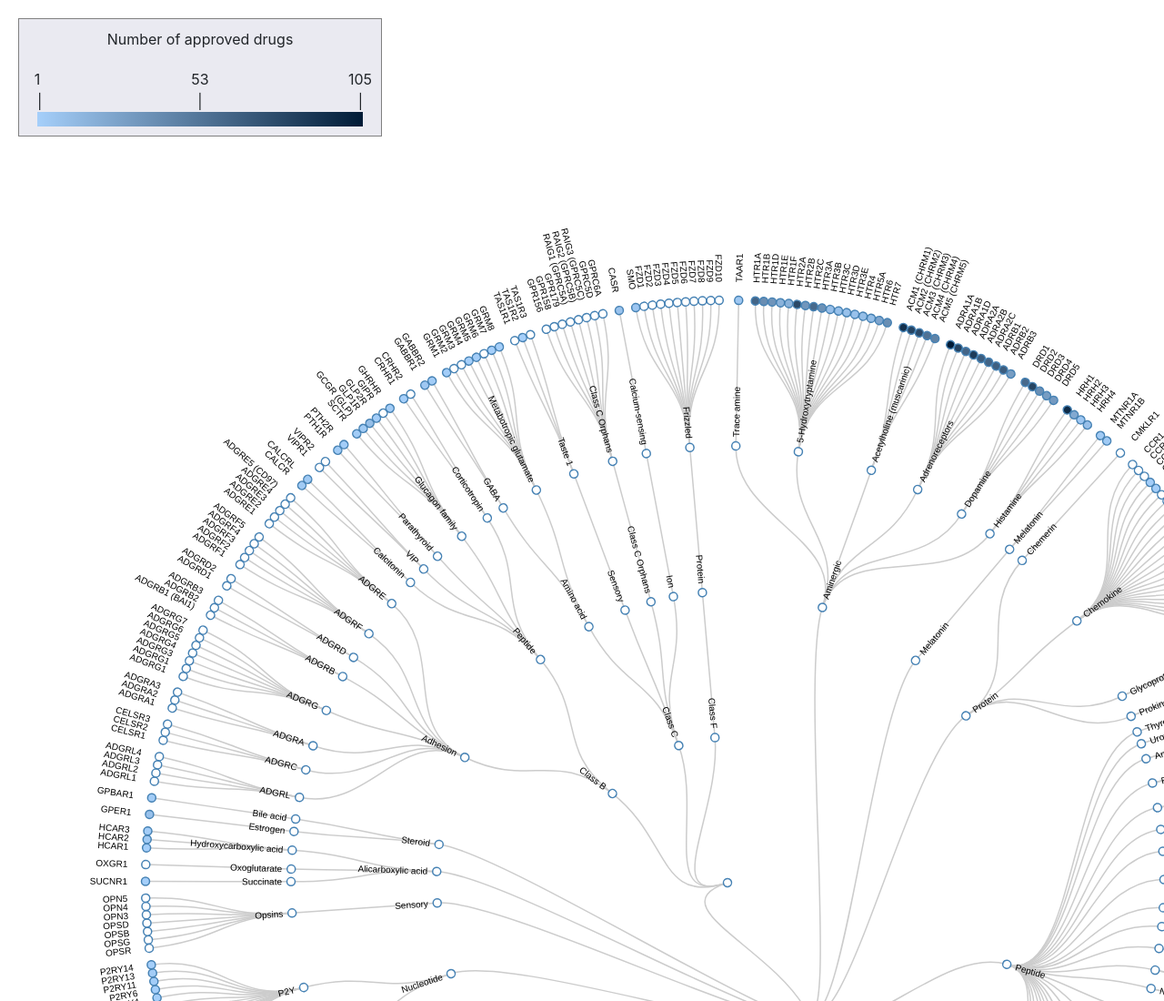
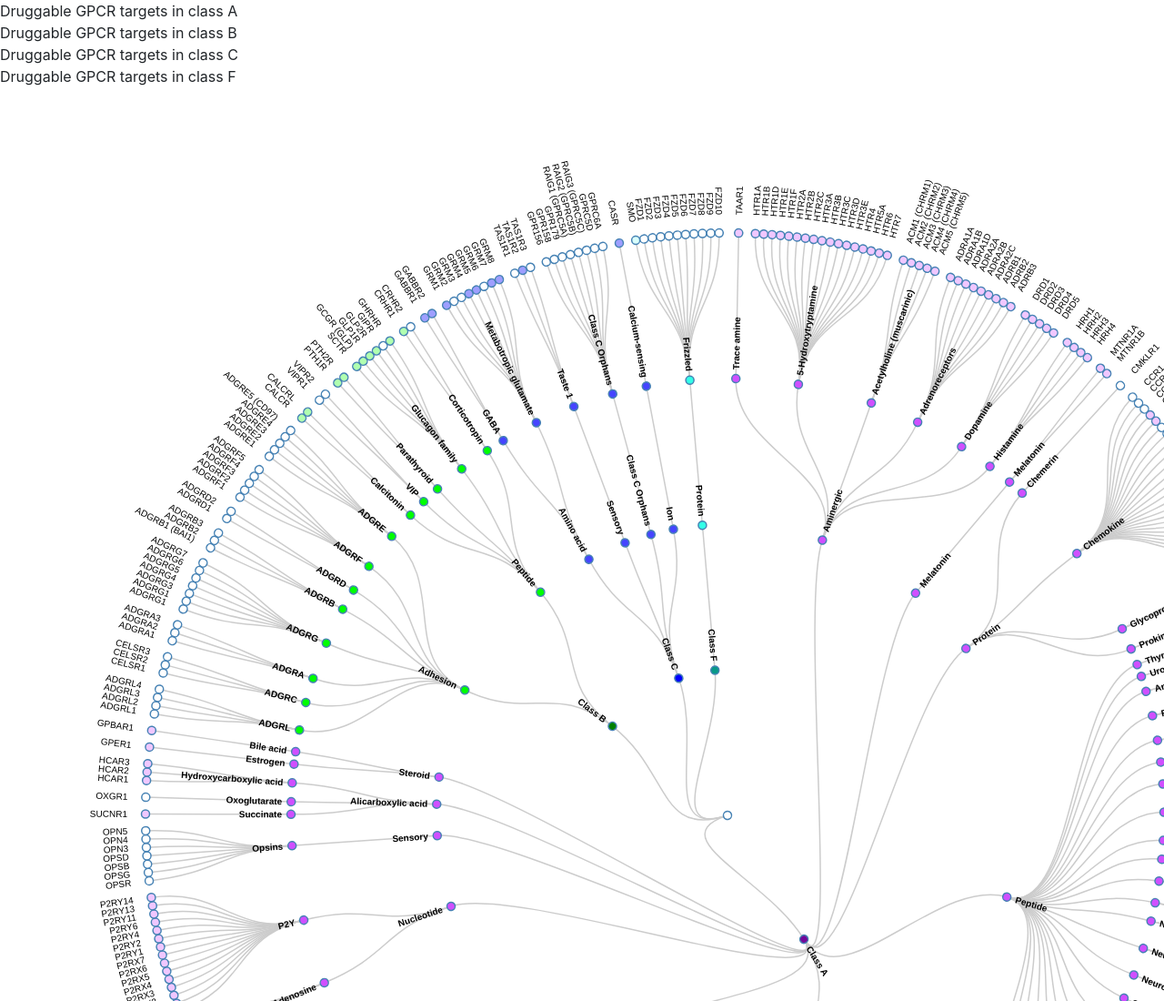
Before and after one commit to viktorlab/radial-tidy-tree, a website built with Parcel: page src/index.html in a window 1280 px wide. Shown: the top 1100 px of the page at 91% size. Built offline with nearby package versions, Linux system fonts and the light colour scheme.

Commit message:
Revert old legend Add color shades for class, group, subgroup and druggable protein

```diff
--- a/src/index.html
+++ b/src/index.html
@@ -1,5 +1,6 @@
 <!DOCTYPE html>
 <html lang="en">
+
 <head>
   <meta charset="UTF-8" />
   <meta name="viewport" content="width=device-width, initial-scale=1.0" />
@@ -7,16 +8,11 @@
   <link rel="stylesheet" href="https://stackpath.bootstrapcdn.com/bootstrap/4.5.2/css/bootstrap.min.css" />
   <link rel="stylesheet" href="style.css" />
 </head>
+
 <body>
   <!-- Modal -->
-    <div
-      class="modal fade"
-      id="drugListModal"
-      tabindex="-1"
-      role="dialog"
-      aria-labelledby="exampleModalLabel"
-      aria-hidden="true"
-    >
+  <div class="modal fade" id="drugListModal" tabindex="-1" role="dialog" aria-labelledby="exampleModalLabel"
+    aria-hidden="true">
     <div class="modal-dialog" role="document">
       <div class="modal-content">
         <div class="modal-header">
@@ -32,15 +28,31 @@
     </div>
   </div>
 
-    <div class="legend-container"></div>
-
+  <div class="legend-container">
+    <div class="legend">
+      <div class="content">
+        <div class="purple"></div>
+        Druggable GPCR targets in class A
+      </div>
+      <div class="content">
+        <div class="green"></div>
+        Druggable GPCR targets in class B
+      </div>
+      <div class="content">
+        <div class="blue"></div>
+        Druggable GPCR targets in class C
+      </div>
+      <div class="content">
+        <div class="turquoise"></div>
+        Druggable GPCR targets in class F
+      </div>
+    </div>
+  </div>
   <script type="text/javascript" src="//cdnjs.cloudflare.com/ajax/libs/d3/3.3.10/d3.min.js"></script>
-    <script
-      src="https://code.jquery.com/jquery-3.5.1.min.js"
-      integrity="sha256-9/aliU8dGd2tb6OSsuzixeV4y/faTqgFtohetphbbj0="
-      crossorigin="anonymous"
-    ></script>
+  <script src="https://code.jquery.com/jquery-3.5.1.min.js"
+    integrity="sha256-9/aliU8dGd2tb6OSsuzixeV4y/faTqgFtohetphbbj0=" crossorigin="anonymous"></script>
   <script src="https://stackpath.bootstrapcdn.com/bootstrap/4.5.2/js/bootstrap.min.js"></script>
   <script src="index.js"></script>
 </body>
+
 </html>
--- a/src/index.js
+++ b/src/index.js
@@ -8,6 +8,84 @@ const height = diameter;
 let i = 0;
 let duration = 350;
 let root;
+let classColors = [{
+  type: "class",
+  color: "#720899"
+},
+{
+  type: "class",
+  color: "green"
+},
+{
+  type: "class",
+  color: "blue"
+},
+{
+  type: "class",
+  color: "#089988"
+},
+]
+
+let groupColors = [{
+  type: "group",
+  color: "#d04fff"
+},
+{
+  type: "group",
+  color: "#00ff00"
+},
+{
+  type: "group",
+  color: "#4545ff"
+},
+{
+  type: "group",
+  color: "#33ffe7"
+}
+]
+
+let subgroupColors = [{
+  type: "group",
+  color: "#d04fff"
+},
+{
+  type: "group",
+  color: "#00ff00"
+},
+{
+  type: "group",
+  color: "#4545ff"
+},
+{
+  type: "group",
+  color: "#33ffe7"
+},
+]
+
+let druggableColor = [{
+  type: "druggable",
+  color: "#f0c7ff"
+},
+{
+  type: "druggable",
+  color: "#b0ffb0"
+},
+{
+  type: "druggable",
+  color: "#9e9eff"
+},
+{
+  type: "druggable",
+  color: "#d9fffb"
+},
+]
+let colormap = {
+  /* classname, classColor,    groupColor     subgroupColors,     protein color (if druggable)             */
+  'Class A': [classColors[0], groupColors[0], subgroupColors[0], druggableColor[0]],
+  'Class B': [classColors[1], groupColors[1], subgroupColors[1], druggableColor[1]],
+  'Class C': [classColors[2], groupColors[2], subgroupColors[2], druggableColor[2]],
+  'Class F': [classColors[3], groupColors[3], subgroupColors[3], druggableColor[3]]
+};
 const tree = d3.layout
   .tree()
   .size([360, diameter / 2 - 80])
@@ -39,16 +117,6 @@ function update(source) {
   // Normalize for fixed-depth.
   nodes.forEach((d) => (d.y = d.depth * 160));
 
-  //Find max value of approved drugs to set as upper bound for the color scale, 1 as lower
-  const maxApprovedDrugs = Math.max.apply(
-    Math,
-    nodes.filter((d) => d.type === undefined && d.numberOfApprovedDrugs > 0).map((d) => d.numberOfApprovedDrugs)
-  );
-
-  const colorScale = d3.scale.linear().domain([1, maxApprovedDrugs]).range(['#a5cffa', '#001b36']);
-
-  createLegend(maxApprovedDrugs);
-
   // Update the nodes…
   const node = svg.selectAll('g.node').data(nodes, (d) => {
     return d.id || (d.id = ++i);
@@ -71,6 +139,8 @@ function update(source) {
     .attr('dy', '.35em')
     .attr('text-anchor', (d) => (d.x < 180 ? 'start' : 'end'))
     .text((d) => d.name)
+    .attr('dz', (d) => (d.type == undefined ? 0 : 999))
+    .style("font-weight", (d) => (d.type == undefined ? "normal" : "bold"))
     .style('fill-opacity', 1e-6);
 
   // Transition nodes to their new position.
@@ -82,12 +152,14 @@ function update(source) {
   nodeUpdate
     .select('circle')
     .attr('r', 4.5)
-    .style('fill', (d) => (d.children ? 'lightsteelblue' : '#fff'));
+    .style('fill', (d) => {
+      return getColorForNode(d)
+    });
 
   nodeUpdate
     .select('circle')
     .attr('r', 4.5)
-    .style('fill', (d) => (d.type === undefined && d.isDruggable ? colorScale(d.numberOfApprovedDrugs) : '#fff'));
+    .style('fill', (d) => getColorForNode(d));
 
   nodeUpdate
     .select('text')
@@ -160,6 +232,21 @@ function collapse(d) {
   }
 }
 
+function getColorForNode(d) {
+  if (d.type == "class") {
+    let classColor = colormap[d.name][0];
+    return classColor.color;
+  } else if (d.type == undefined && d.isDruggable) {
+    return colormap[d.parent.parent.parent.name][3].color
+  } else if (d.type == "group" || d.type == "subgroup") {
+    let colorKey = d.type == "group" ? d.parent.name : d.parent.parent.name
+    let colors = colormap[colorKey]
+    let index = d.type == "group" ? 1 : 2
+    return colors[index].color
+  }
+
+}
+
 function showDrugList(drugList) {
   buildList(drugList);
 
@@ -181,17 +268,3 @@ function buildList(data) {
 $('#drugListModal').on('hidden.bs.modal', () => {
   $('.body-content').html('');
 });
-
-function createLegend(maxApprovedDrugs) {
-  $('.legend-container').html(`
-    <div class="gradient">
-      <div class="title">Number of approved drugs</div>
-        <div class="labels">
-          <div class="label min">1</div>
-          <div class="label median">${Math.round(maxApprovedDrugs / 2)}</div>
-          <div class="label max">${maxApprovedDrugs}</div>
-        </div>
-      <div class="swatches"></div>
-    </div>
-  `);
-}
```
Lines whose indentation alone changed are shown as unchanged.
